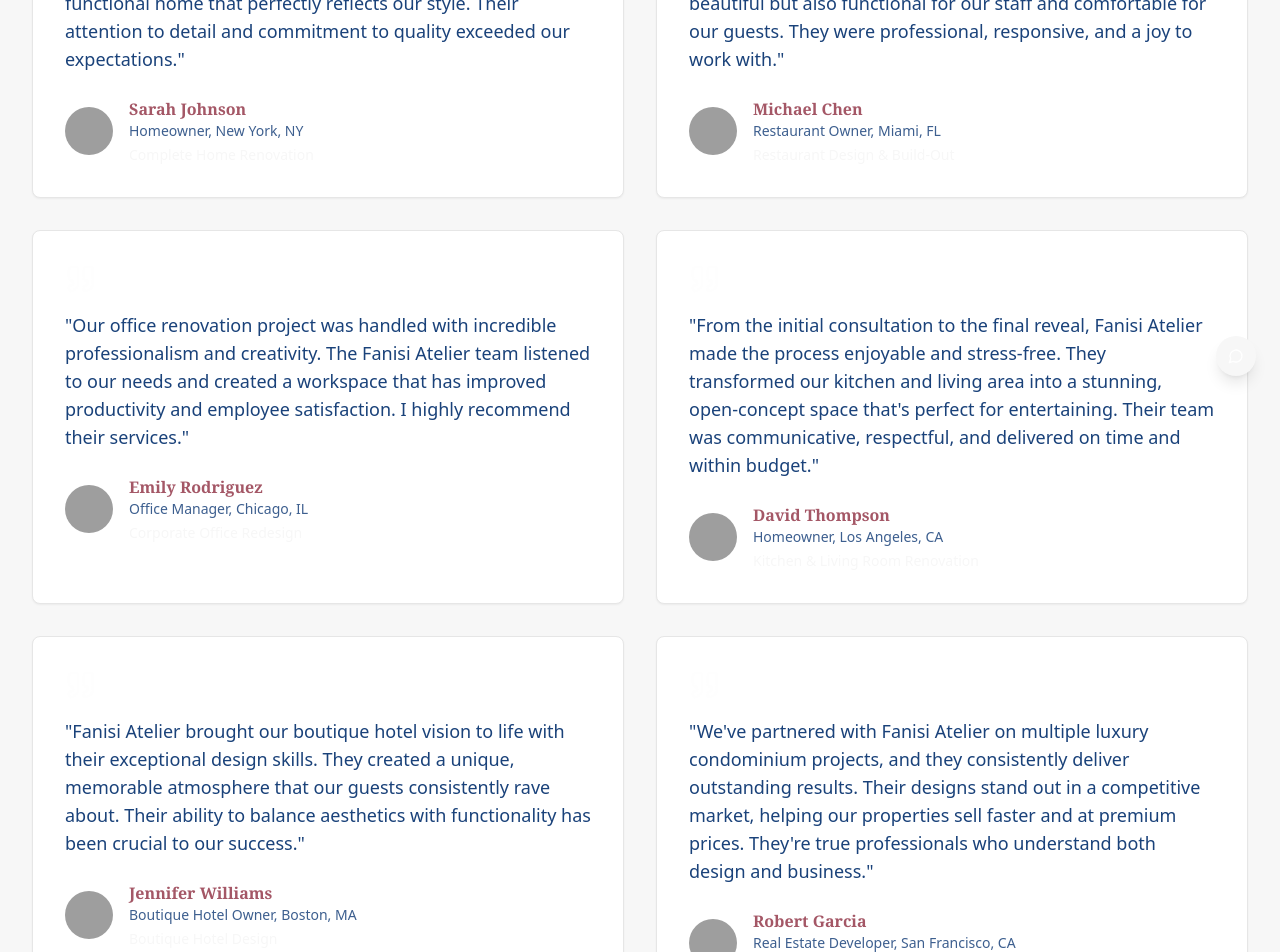
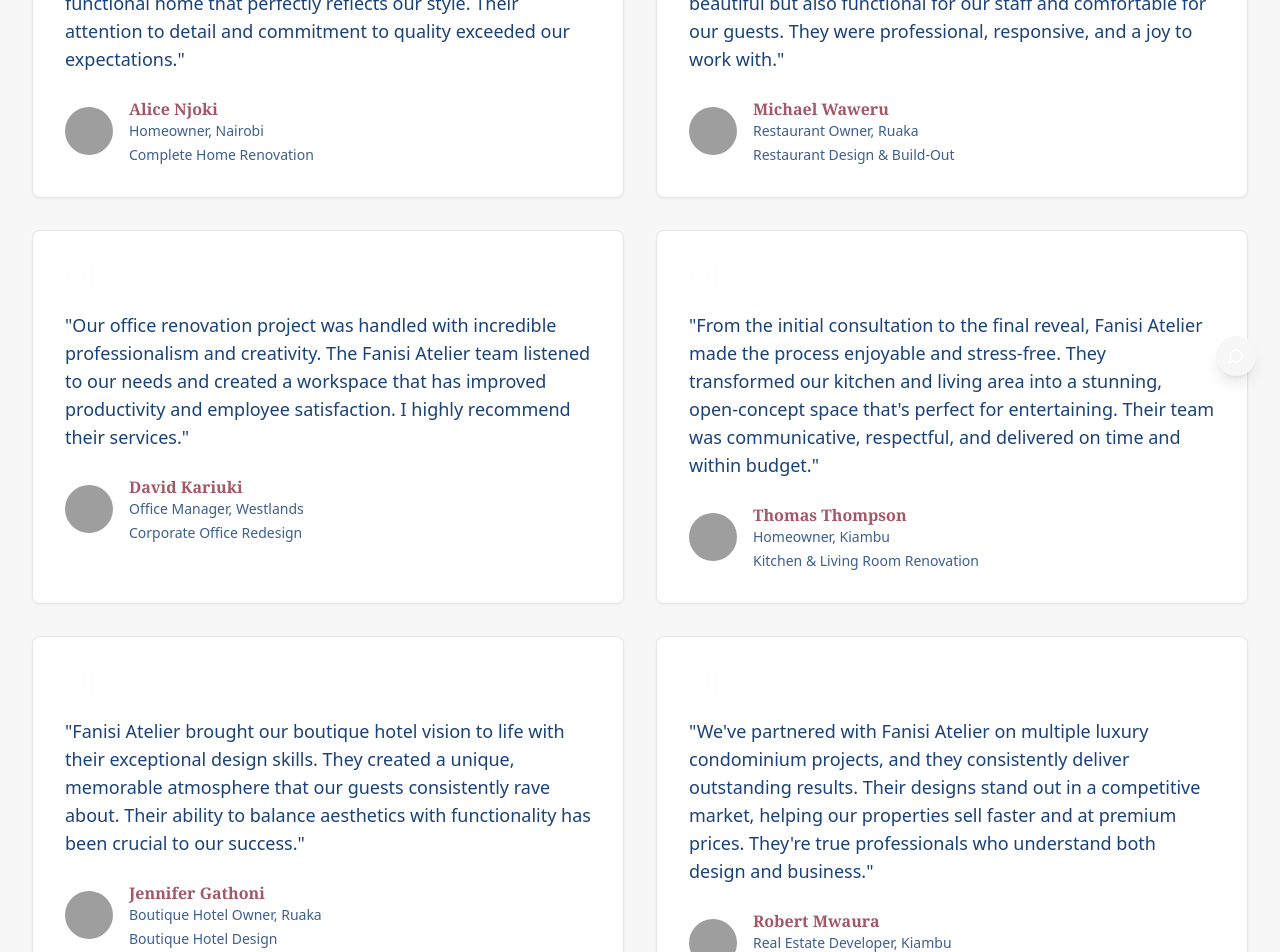
Before and after one commit to c-Kuria/luxe-design-studio, a Next.js app: page /testimonials in a window 1280 px wide. Shown: the part 400-1352 px from the top of the page. Built offline with nearby package versions, Linux system fonts and the light colour scheme; grey boxes are pictures that could not be loaded; a web font is replaced by a local one.

Commit message:
testimonials

```diff
--- a/app/testimonials/page.tsx
+++ b/app/testimonials/page.tsx
@@ -6,9 +6,9 @@ import { Card, CardContent } from "@/components/ui/card"
 const testimonials = [
   {
     id: 1,
-    name: "Sarah Johnson",
+    name: "Alice Njoki",
     role: "Homeowner",
-    location: "New York, NY",
+    location: "Nairobi",
     image: "/placeholder.svg?height=100&width=100",
     quote:
       "Working with Fanisi Atelier was an absolute pleasure. They transformed our outdated living space into a modern, functional home that perfectly reflects our style. Their attention to detail and commitment to quality exceeded our expectations.",
@@ -16,9 +16,9 @@ const testimonials = [
   },
   {
     id: 2,
-    name: "Michael Chen",
+    name: "Michael Waweru",
     role: "Restaurant Owner",
-    location: "Miami, FL",
+    location: "Ruaka",
     image: "/placeholder.svg?height=100&width=100",
     quote:
       "The team at Fanisi Atelier understood our vision for our new restaurant and executed it flawlessly. The space is not only beautiful but also functional for our staff and comfortable for our guests. They were professional, responsive, and a joy to work with.",
@@ -26,9 +26,9 @@ const testimonials = [
   },
   {
     id: 3,
-    name: "Emily Rodriguez",
+    name: "David Kariuki",
     role: "Office Manager",
-    location: "Chicago, IL",
+    location: "Westlands",
     image: "/placeholder.svg?height=100&width=100",
     quote:
       "Our office renovation project was handled with incredible professionalism and creativity. The Fanisi Atelier team listened to our needs and created a workspace that has improved productivity and employee satisfaction. I highly recommend their services.",
@@ -36,9 +36,9 @@ const testimonials = [
   },
   {
     id: 4,
-    name: "David Thompson",
+    name: "Thomas Thompson",
     role: "Homeowner",
-    location: "Los Angeles, CA",
+    location: "Kiambu",
     image: "/placeholder.svg?height=100&width=100",
     quote:
       "From the initial consultation to the final reveal, Fanisi Atelier made the process enjoyable and stress-free. They transformed our kitchen and living area into a stunning, open-concept space that's perfect for entertaining. Their team was communicative, respectful, and delivered on time and within budget.",
@@ -46,9 +46,9 @@ const testimonials = [
   },
   {
     id: 5,
-    name: "Jennifer Williams",
+    name: "Jennifer Gathoni",
     role: "Boutique Hotel Owner",
-    location: "Boston, MA",
+    location: "Ruaka",
     image: "/placeholder.svg?height=100&width=100",
     quote:
       "Fanisi Atelier brought our boutique hotel vision to life with their exceptional design skills. They created a unique, memorable atmosphere that our guests consistently rave about. Their ability to balance aesthetics with functionality has been crucial to our success.",
@@ -56,9 +56,9 @@ const testimonials = [
   },
   {
     id: 6,
-    name: "Robert Garcia",
+    name: "Robert Mwaura",
     role: "Real Estate Developer",
-    location: "San Francisco, CA",
+    location: "Kiambu",
     image: "/placeholder.svg?height=100&width=100",
     quote:
       "We've partnered with Fanisi Atelier on multiple luxury condominium projects, and they consistently deliver outstanding results. Their designs stand out in a competitive market, helping our properties sell faster and at premium prices. They're true professionals who understand both design and business.",
@@ -66,7 +66,7 @@ const testimonials = [
   },
   {
     id: 7,
-    name: "Amanda Lee",
+    name: "Christine Njeru",
     role: "Homeowner",
     location: "Seattle, WA",
     image: "/placeholder.svg?height=100&width=100",
@@ -76,7 +76,7 @@ const testimonials = [
   },
   {
     id: 8,
-    name: "Thomas Wilson",
+    name: "Nelson Mugambi",
     role: "Art Gallery Owner",
     location: "New York, NY",
     image: "/placeholder.svg?height=100&width=100",
@@ -122,7 +122,7 @@ export default function TestimonialsPage() {
                     <p className="text-muted-foreground text-sm">
                       {testimonial.role}, {testimonial.location}
                     </p>
-                    <p className="text-primary text-sm mt-1">{testimonial.project}</p>
+                    <p className="text-muted-foreground text-sm mt-1">{testimonial.project}</p>
                   </div>
                 </div>
               </CardContent>
```
